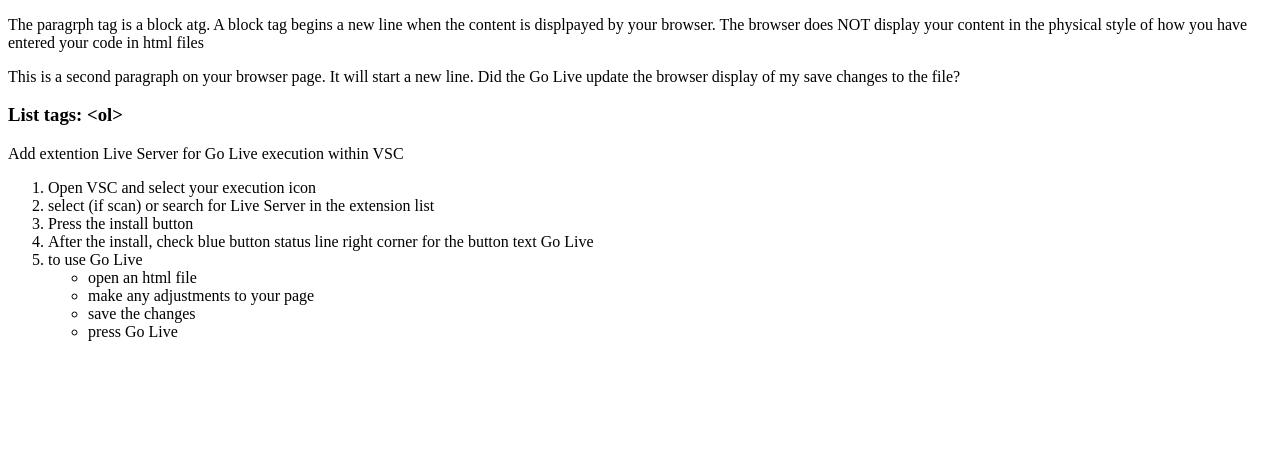
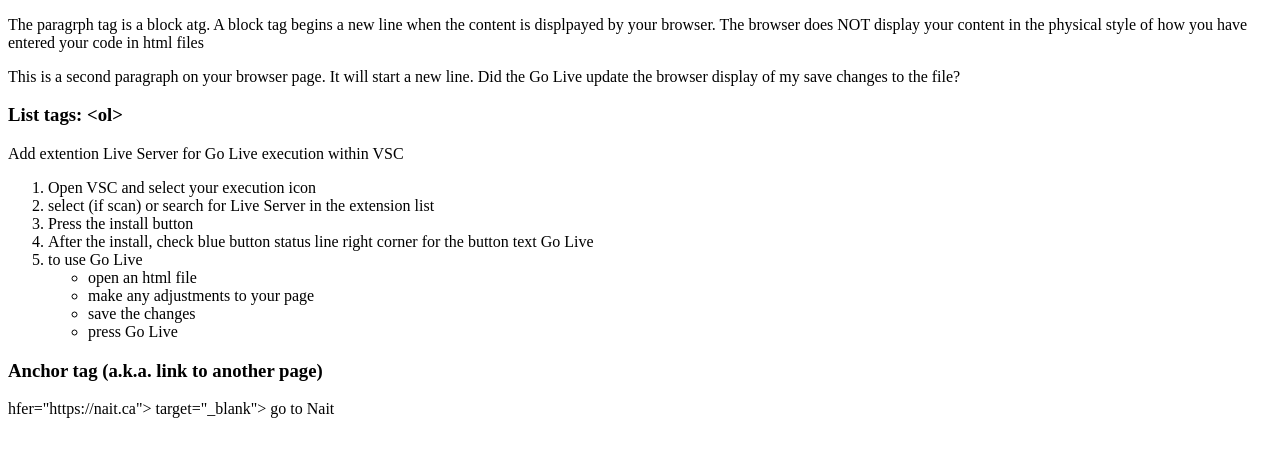
Before and after one commit to comp-1017/1017-sep-2022-a03-workbook-amdecoste, a plain HTML site: page Framework/Index.HTML in a window 1280 px wide. Shown: the part 105-562 px from the top of the page. Drawn offline with Linux system fonts and the light colour scheme.

Commit message:
anchorTagDemo

```diff
--- a/Framework/Index.HTML
+++ b/Framework/Index.HTML
@@ -84,5 +84,23 @@
                 </ul>
             </li>
         </ol>
+        <h3>Anchor tag (a.k.a. link to another page)</h3>
+        <!--
+            This is an anchor tag and is often incorectly referred to as a link tag
+            One should NOT use the phrase link tag because there is actually a <link> tag
+                used in the <head> area
+            The anchor tag can take you to
+                    - a different web site
+                    -a different web page within the same web site
+                    -a different location of the same web page
+
+            parameters:
+            href: points to the desired location
+            target: optional
+                    default is same browser display page
+                    _blank will open the desination in a new browser tab (page)
+
+        -->
+        <a> hfer="https://nait.ca"> target="_blank"> go to Nait</a>
     </body>
 </html>
```
